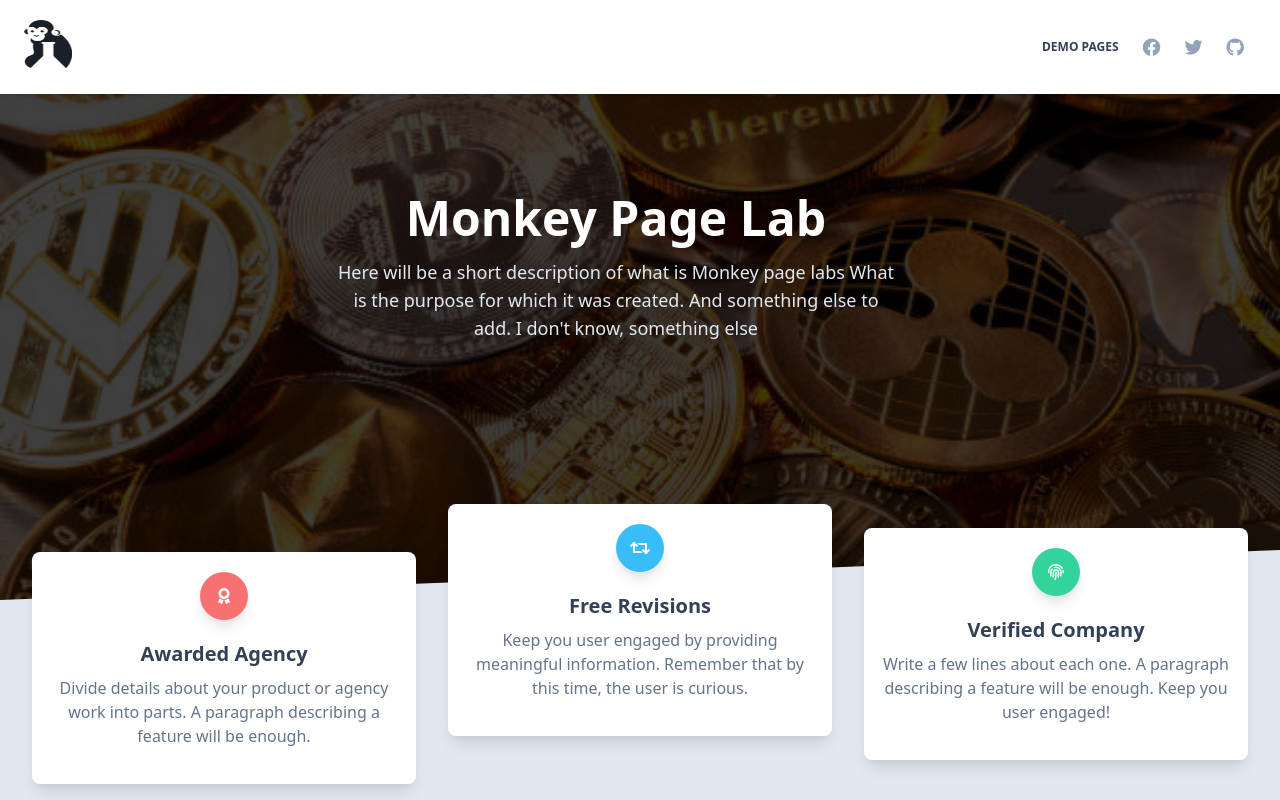
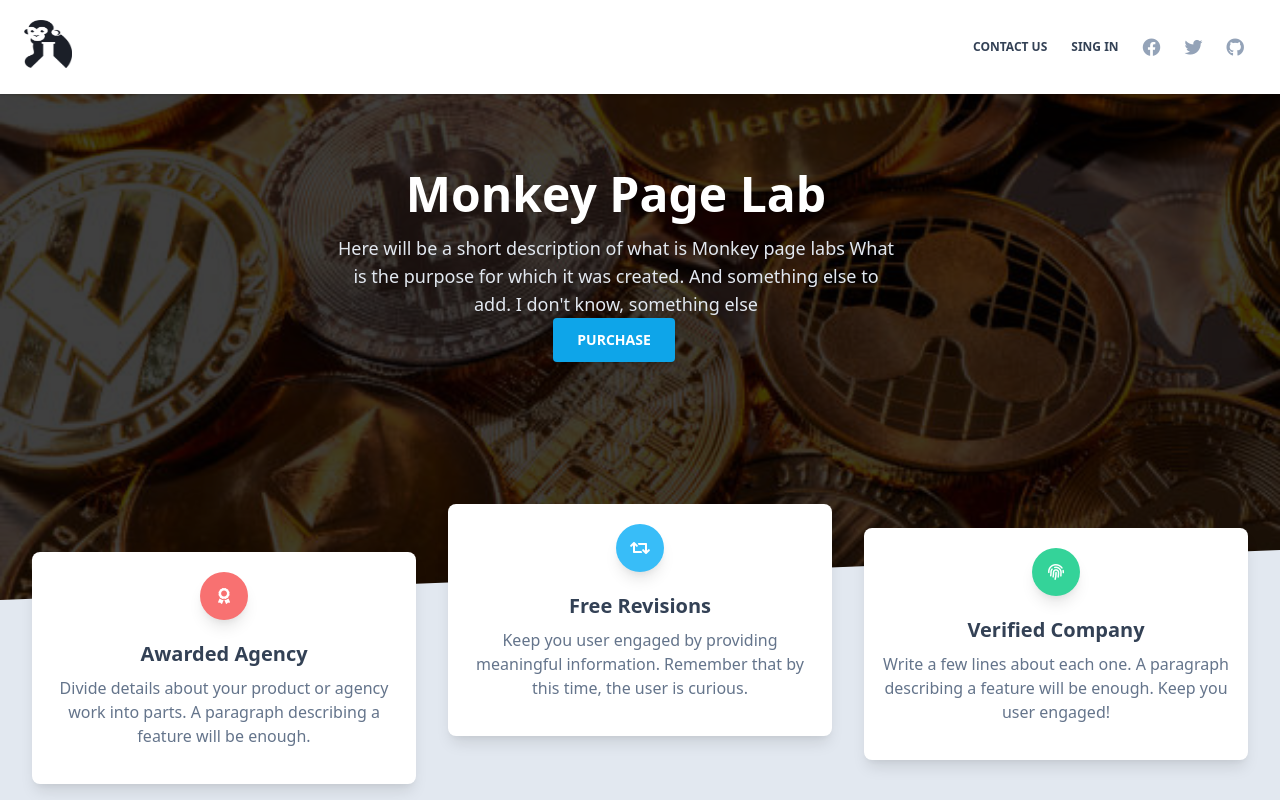
Before and after one commit to th3nolo/Monkey-Page-Lab, a Next.js app: page / in a window 1280 px wide. Shown: the top 800 px of the page. Built offline with nearby package versions, Linux system fonts and the light colour scheme.

Commit message:
add purchase button

```diff
--- a/components/Navbars/IndexNavbar.js
+++ b/components/Navbars/IndexNavbar.js
@@ -40,7 +40,22 @@ export default function Navbar(props) {
           >
             <ul className="flex flex-col lg:flex-row list-none lg:ml-auto">
               <li className="flex items-center">
-                <IndexDropdown />
+                <a
+                  className="hover:text-blueGray-500 text-blueGray-700 px-3 py-4 lg:py-2 flex items-center text-xs uppercase font-bold"
+                  href=""
+                >
+                  {/* <i className="text-blueGray-400 far fa-file-alt text-lg leading-lg mr-2" />{" "} */}
+                  Contact us
+                </a>
+              </li>
+              <li className="flex items-center">
+                <a
+                  className="hover:text-blueGray-500 text-blueGray-700 px-3 py-4 lg:py-2 flex items-center text-xs uppercase font-bold"
+                  href=""
+                >
+                  {/* <i className="text-blueGray-400 far fa-file-alt text-lg leading-lg mr-2" />{" "} */}
+                  Sing in
+                </a>
               </li>
               <li className="flex items-center">
                 <a
--- a/pages/index.js
+++ b/pages/index.js
@@ -36,6 +36,12 @@ export default function Index() {
                     What is the purpose for which it was created. And something
                     else to add. I don't know, something else
                   </p>
+                  <button
+                    className="bg-lightBlue-500 text-white active:bg-lightBlue-600 font-bold uppercase text-sm px-6 py-3 rounded shadow hover:shadow-lg outline-none focus:outline-none mr-1 mb-1 ease-linear transition-all duration-150"
+                    type="button"
+                  >
+                    Purchase
+                  </button>
                 </div>
               </div>
             </div>
```
